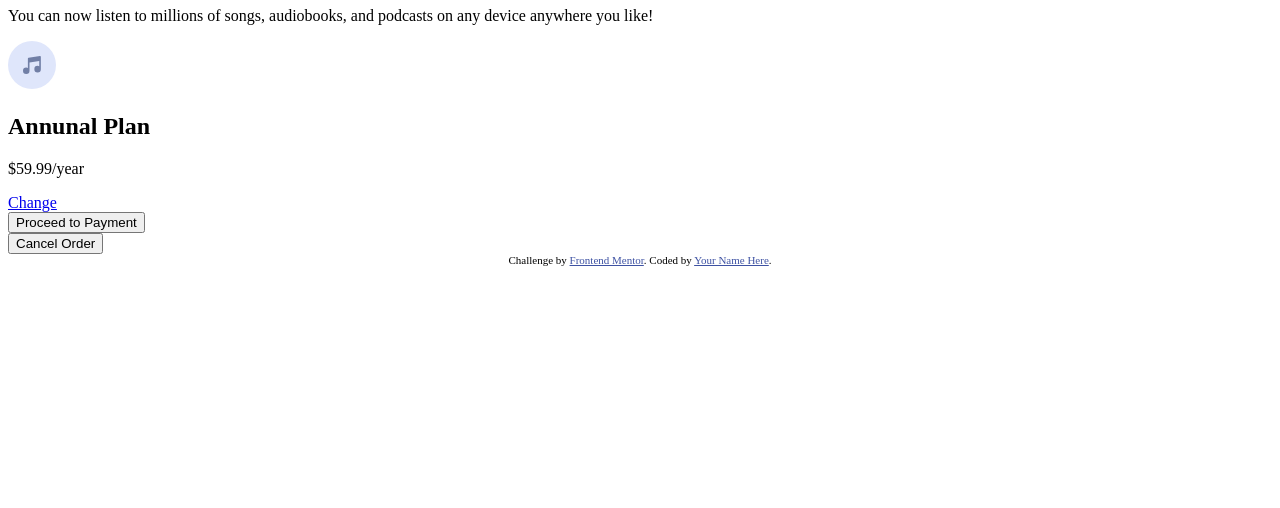
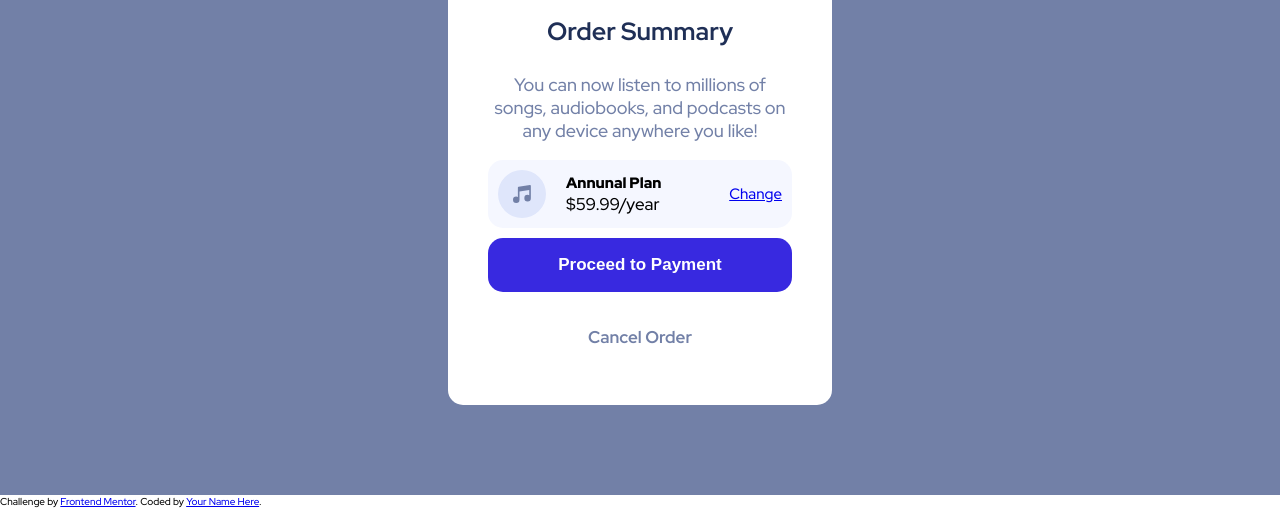
Before and after one commit to niewinN/Order-summary-component, a plain HTML site: page index.html in a window 1280 px wide. Shown: the part 305-813 px from the top of the page. Drawn offline with Linux system fonts and the light colour scheme.

Commit message:
improved task

```diff
--- a/index.html
+++ b/index.html
@@ -10,48 +10,34 @@
 
   <title>Frontend Mentor | Order summary card</title>
 
-  <!-- Feel free to remove these styles or customise in your own stylesheet 👍 -->
-  <style>
-    .attribution {
-      font-size: 11px;
-      text-align: center;
-    }
-
-    .attribution a {
-      color: hsl(228, 45%, 44%);
-    }
-  </style>
-
   <link rel="preconnect" href="https://fonts.googleapis.com">
   <link rel="preconnect" href="https://fonts.gstatic.com" crossorigin>
-  <link
-    href="https://fonts.googleapis.com/css2?family=Fraunces:opsz,wght@9..144,700&family=Red+Hat+Display:wght@500;700;900&display=swap"
-    rel="stylesheet">
-    <link rel="stylesheet" href="style.css">
+  <link href="https://fonts.googleapis.com/css2?family=Red+Hat+Display:wght@500;700;900&display=swap" rel="stylesheet">
+  <link rel="stylesheet" href="style.css">
 </head>
 
 <body>
   <main class="main">
     <div class="card">
-      <img src="images/illustration-hero.svg" alt="Dancing guy">
+      <img class="img" src="images/illustration-hero.svg" alt="Dancing guy">
       <div class="text-box">
         <h1 class="title">Order Summary</h1>
         <p class="text">You can now listen to millions of songs, audiobooks, and podcasts on any
           device anywhere you like!</p>
         <div class="plan-box">
-          <img src="images/icon-music.svg" alt="Music icon">
-          <div class="price-box">
-            <h2 class="plan-title">Annunal Plan</h2>
-            <p class="price">$59.99/year</p>
+          <div class="box-left">
+            <img class="img-plan" src="images/icon-music.svg" alt="Music icon">
+            <div class="price-box">
+              <h2 class="plan-title">Annunal Plan</h2>
+              <p class="price">$59.99/year</p>
+            </div>
           </div>
           <a href="#" class="change">Change</a>
         </div>
         <div class="button-box">
           <button class="payment">Proceed to Payment</button>
         </div>
-        <div class="button-box">
-          <button class="cancel">Cancel Order</button>
-        </div>
+        <a href="#" class="cancel">Cancel Order</a>
       </div>
     </div>
   </main>
--- a/style.css
+++ b/style.css
@@ -0,0 +1,139 @@
+*,
+*::after,
+*::before {
+	margin: 0;
+	padding: 0;
+	box-sizing: border-box;
+}
+
+html {
+	font-size: 62.5%;
+	font-family: "Red Hat Display", sans-serif;
+}
+
+.main {
+	min-height: 100vh;
+	display: flex;
+	justify-content: center;
+	align-items: center;
+	background-color: hsl(224, 23%, 55%);
+}
+
+.card {
+	width: 90%;
+	background-color: white;
+	border-radius: 15px;
+	overflow: hidden;
+}
+
+.img {
+	width: 100%;
+}
+
+.text-box {
+	display: flex;
+	flex-direction: column;
+	justify-content: center;
+	align-items: center;
+	padding: 2em;
+}
+
+.title {
+	font-size: 2.5rem;
+	color: hsl(223, 47%, 23%);
+	margin-bottom: 1em;
+}
+
+.text {
+	font-size: 1.8rem;
+	text-align: center;
+	color: hsl(224, 23%, 55%);
+	margin-bottom: 1em;
+}
+
+.plan-box {
+	width: 100%;
+	display: flex;
+	align-items: center;
+	justify-content: space-between;
+	background-color: hsl(225, 100%, 98%);
+	padding: 1em;
+	border-radius: 15px;
+    margin-bottom: 1em;
+}
+
+.box-left {
+    display: flex;
+    justify-content: center;
+    align-items: center;
+}
+
+.price-box {
+    margin-left: 2em;
+}
+
+.plan-title {
+	font-size: 1.5rem;
+    font-weight: 900;
+}
+
+.price {
+	font-size: 1.7rem;
+}
+
+.change {
+	font-size: 1.5rem;
+	padding-left: 3em;
+}
+
+.button-box {
+	width: 100%;
+}
+
+.payment {
+	width: 100%;
+	padding: 1em;
+	background-color: hsl(245, 75%, 52%);
+    margin-bottom: 1em;
+    border-radius: 15px;
+    border: none;
+    color: white;
+    font-size: 1.7rem;
+    font-weight: 700;
+    transition: background-color .3s;
+}
+
+.payment:hover {
+    background-color:  hsl(224, 23%, 55%);
+}
+
+.cancel {
+    display: block;;
+	padding: 1em 2em;
+    font-size: 1.7rem;
+    font-weight: 700;
+    text-decoration: none;
+    color: hsl(224, 23%, 55%);
+    background-color: #fff;
+    transition: color .3s;
+}
+
+.cancel:hover {
+    color: hsl(223, 47%, 23%);
+}
+
+@media(min-width: 1024px) {
+    .card {
+        width: 40%;
+    }
+
+    .text-box {
+        padding: 4em;
+    }
+}
+
+@media(min-width: 1260px) {
+    .card {
+        width: 30%;
+    }
+}
```
Also changed, not shown: 1 other file.
